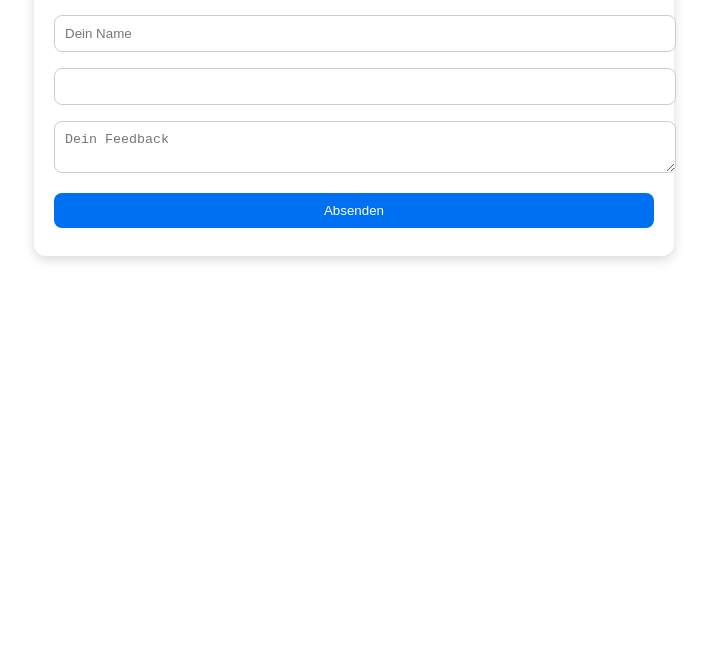
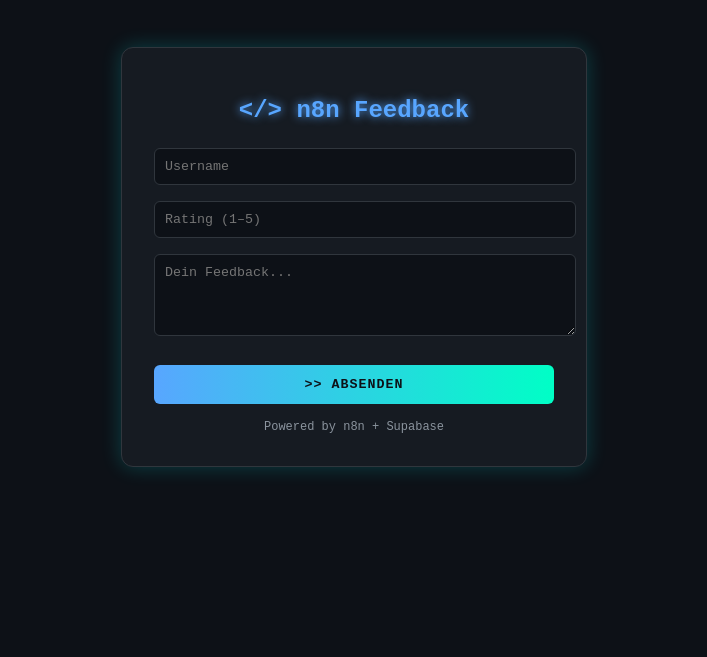
Before and after one commit to s3Bucket/dbfrontend, a plain HTML site: page public/index.html in a window 1280 px wide. Shown: the part 143-800 px from the top of the page, without its empty margins (286-993 px from the left). Drawn offline with Linux system fonts and the light colour scheme.

Commit message:
changed styling

```diff
--- a/public/index.html
+++ b/public/index.html
@@ -2,42 +2,93 @@
 <html lang="de">
 <head>
     <meta charset="UTF-8">
-    <title>Feedback Formular</title>
+    <title>n8n Feedback Portal</title>
     <style>
+        /* Dark Background + Neon-Feeling */
         body {
-            font-family: sans-serif;
-            max-width: 600px;
-            margin: 50px auto;
-            background: #fff;
-            padding: 20px;
+            font-family: "Fira Code", monospace;
+            background: #0d1117;
+            color: #e6edf3;
+            display: flex;
+            justify-content: center;
+            align-items: center;
+            height: 100vh;
+            margin: 0;
+        }
+
+        .card {
+            background: #161b22;
+            padding: 2rem;
             border-radius: 12px;
-            box-shadow: 0 4px 12px rgba(0,0,0,0.15);
+            box-shadow: 0 0 20px rgba(0, 255, 255, 0.2);
+            width: 400px;
+            text-align: center;
+            border: 1px solid #30363d;
         }
-        input, textarea, button {
+
+        h1 {
+            margin-bottom: 1rem;
+            font-size: 1.5rem;
+            color: #58a6ff;
+            text-shadow: 0 0 10px #58a6ff;
+        }
+
+        input, textarea {
             width: 100%;
-            margin: 8px 0;
+            background: #0d1117;
+            border: 1px solid #30363d;
+            border-radius: 6px;
             padding: 10px;
-            border-radius: 8px;
-            border: 1px solid #ccc;
+            margin: 0.5rem 0;
+            color: #e6edf3;
+            font-family: "Fira Code", monospace;
         }
+
+        input:focus, textarea:focus {
+            outline: none;
+            border-color: #58a6ff;
+            box-shadow: 0 0 8px #58a6ff;
+        }
+
         button {
-            background: #0070f3;
-            color: white;
+            width: 100%;
+            padding: 12px;
+            margin-top: 1rem;
+            background: linear-gradient(90deg, #58a6ff, #00ffc6);
+            color: #0d1117;
+            font-weight: bold;
+            font-family: "Fira Code", monospace;
             border: none;
+            border-radius: 6px;
             cursor: pointer;
+            text-transform: uppercase;
+            letter-spacing: 1px;
+            transition: 0.2s;
         }
+
         button:hover {
-            background: #0059c9;
+            background: linear-gradient(90deg, #00ffc6, #58a6ff);
+            transform: scale(1.02);
+            box-shadow: 0 0 12px rgba(0,255,255,0.6);
+        }
+
+        .footer {
+            margin-top: 1rem;
+            font-size: 0.75rem;
+            color: #8b949e;
         }
     </style>
 </head>
 <body>
-<h1>Feedback Formular</h1>
-<form action="https://n8n.agentsmithery.de/webhook-test/8a8c3c6a-24c4-40e5-abc3-a99c7b733928" method="POST">
-    <input type="text" name="user" placeholder="Dein Name" required>
-    <input type="number" name="rating" min="1" max="5" required>
-    <textarea name="comment" placeholder="Dein Feedback"></textarea>
-    <button type="submit">Absenden</button>
-</form>
+<div class="card">
+    <h1>&lt;/&gt; n8n Feedback</h1>
+    <form action="https://n8n.agentsmithery.de/webhook/8a8c3c6a-24c4-40e5-abc3-a99c7b733928" method="POST">
+        <input type="text" name="user" placeholder="Username" required>
+        <input type="number" name="rating" min="1" max="5" placeholder="Rating (1–5)" required>
+        <textarea name="comment" rows="4" placeholder="Dein Feedback..."></textarea>
+        <button type="submit">>> Absenden</button>
+    </form>
+    <div class="footer">Powered by n8n + Supabase</div>
+</div>
 </body>
 </html>
```
